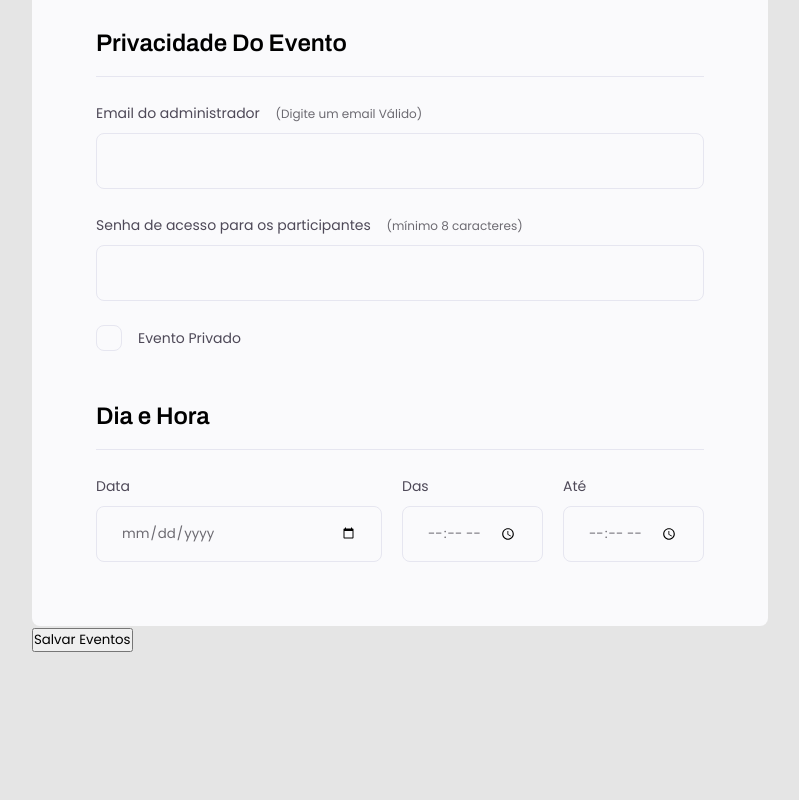
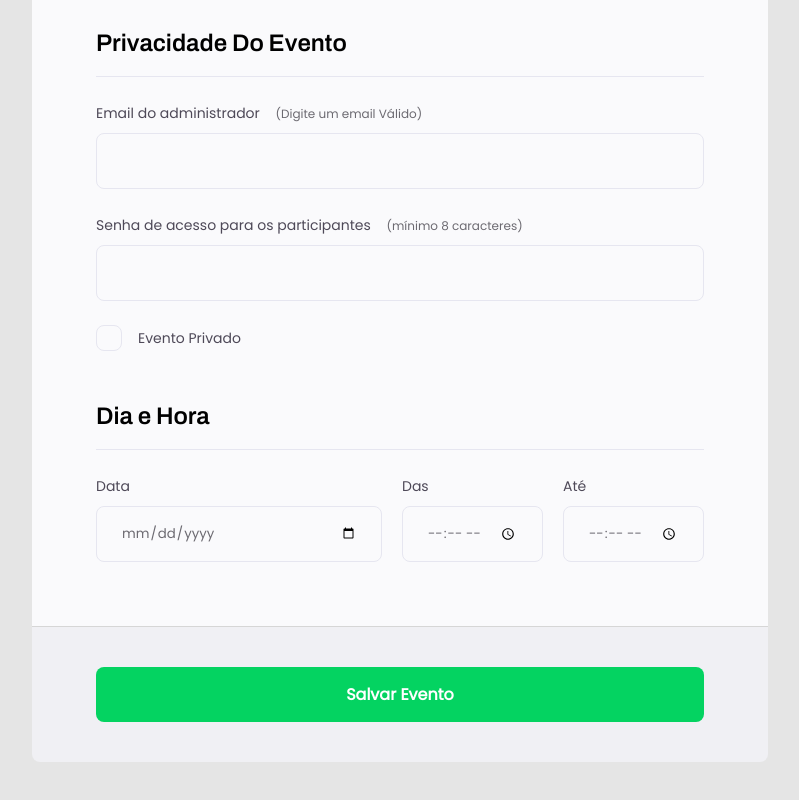
Before and after one commit to herbeth1f/Rocketseat, a plain HTML site: page Projeto 03/campos-formulario.html in a window 1280 px wide. Shown: the part 1018-1818 px from the top of the page, without its empty margins (240-1039 px from the left). Before the commit the page ends 1670 px from the top, so only its background shows below. Drawn offline with Linux system fonts and the light colour scheme.

Commit message:
html e css avançado

```diff
--- a/Projeto 03/campos-formulario.html
+++ b/Projeto 03/campos-formulario.html
@@ -111,10 +111,10 @@
 
 
         </form>
-        <div class="footer">
-            <input type="submit" value="Salvar Eventos">
+        <footer>
+            <input  class="button"  type="submit" value="Salvar Evento">
 
-        </div>
+        </footer>
     </div>
 
 </body>
--- a/Projeto 03/style.css
+++ b/Projeto 03/style.css
@@ -58,7 +58,7 @@ form{
     margin-top: 38px;
     background: #fafafc;
     min-height: 300px;
-    border-radius: 8px;
+    border-radius: 8px 8px 0 0 ;
 
     padding: 64px;
 
@@ -181,8 +181,33 @@ fieldset legend{
     outline: 2px solid black;
 }
 
-.form-footer{
+footer{
     background: #F0F0F4;
 
     height: 136px;
+
+    display: flex;
+    flex-direction: column;
+
+    padding: 40px 64px;
+    margin-bottom: 100px;
+
+    border-top: 1px solid  #D6D6D6;
+    border-radius: 0 0 8px 8px;
 }
+
+footer .button{
+    height: 56px;
+    background: #04D361;
+    border-radius: 8px;
+    border: 0;
+
+    font-weight: 600;
+    font-size: 16px;
+    line-height: 26px;
+    color: #FFFFFF;
+}
+
+footer .button:hover{
+    background: #04ac4f;
+}
```
